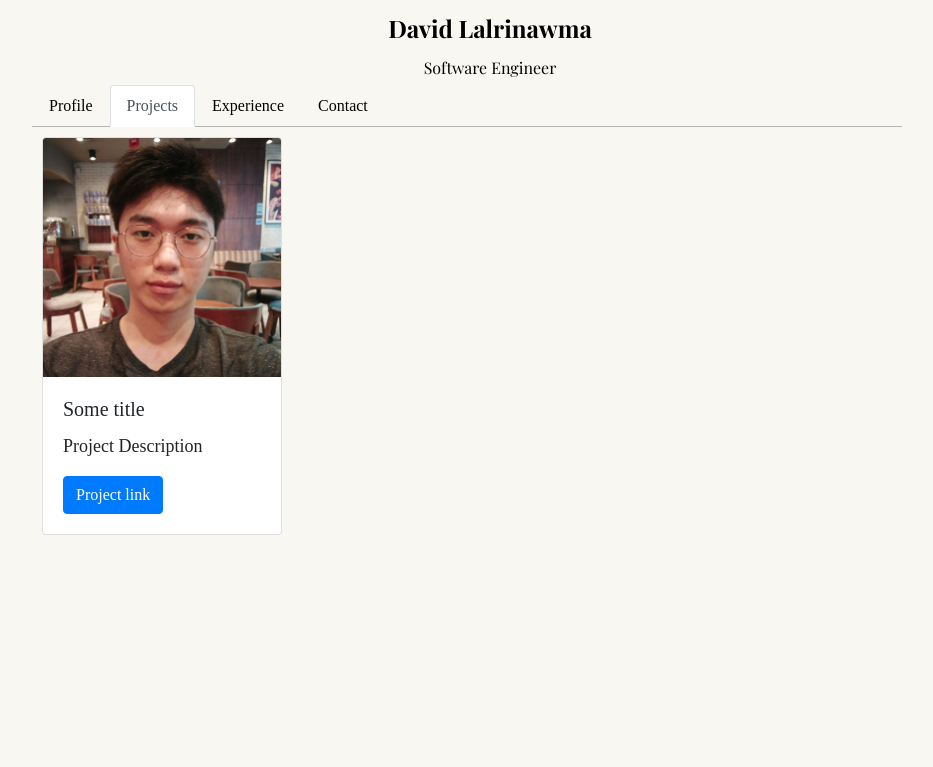
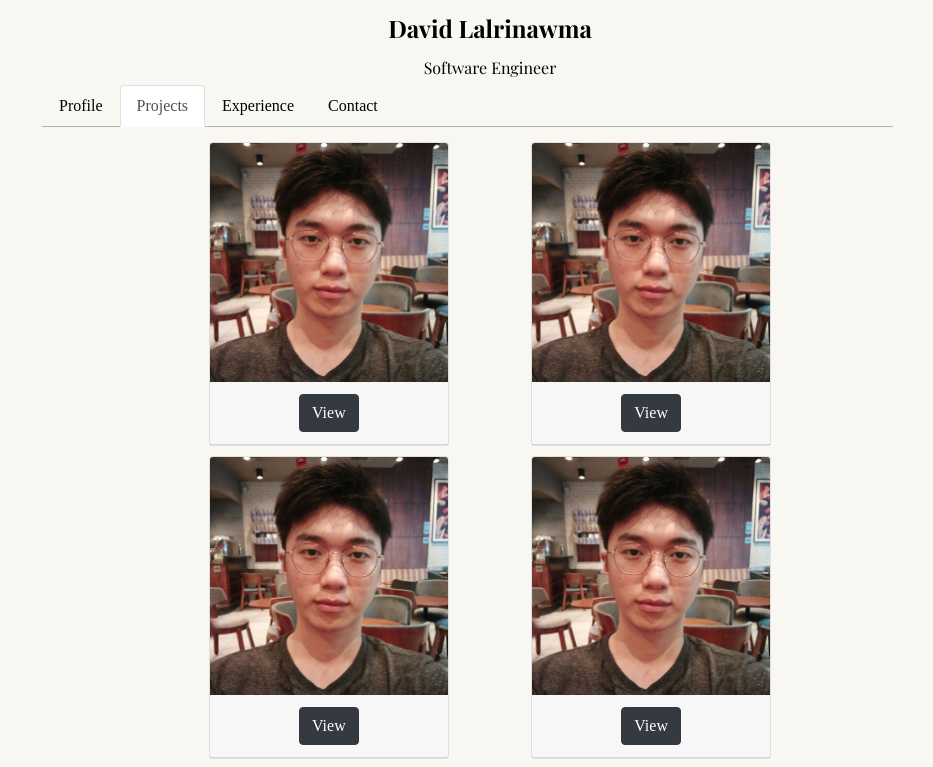
Before and after one commit to davidyeshi/portfolio, a React (Create React App) app: page / in a window 1280 px wide. Shown: the top 767 px of the page, without its empty margins (150-1083 px from the left). Built offline with nearby package versions, Linux system fonts and the light colour scheme; a web font is replaced by a local one.

Commit message:
Added Modal to Project

```diff
--- a/src/components/Projects/Project/Project.js
+++ b/src/components/Projects/Project/Project.js
@@ -1,27 +1,48 @@
-import React from 'react';
-import {Card, Button} from 'react-bootstrap';
+import React, { Component } from 'react';
+import {Card, Button, Modal} from 'react-bootstrap';
 import Radium from 'radium';
 
 const style = {
     'width': '10rem',
+    'textAlign': 'center',
     '@media (min-width: 500px)': {
         'width': '15rem'
-    }
+    },
+    'margin':'5px'
 };
 
-const project = (props) => (
-    <div style={style}>
-        <Card >
-            <Card.Img variant="top" src={props.projectImage}/>
-            <Card.Body>
-                <Card.Title>{props.title}</Card.Title>
-                <Card.Text>
-                    {props.desc}
-                </Card.Text>
-                <Button variant="primary">{props.link}</Button>
-            </Card.Body>
-        </Card>
-    </div>
-)
+class Project extends Component {
 
-export default Radium(project);
+    state = {
+        show: false
+    }
+
+    showModal = () => this.setState({show:true});
+    closeModal = () => this.setState({show:false});
+
+    render() {
+        return(
+            <div style={style}>
+                <Card >
+                    <Card.Img variant="top" src={this.props.projectImage}/>
+                    <Card.Header><Button variant="dark" onClick={this.showModal}>View</Button></Card.Header>
+                    <Modal
+                        show={this.state.show}
+                        onHide={this.closeModal}
+                        centered>
+                        <Modal.Header closeButton>
+                            <Modal.Title>{this.props.title}</Modal.Title>
+                        </Modal.Header>
+                        <Modal.Body>{this.props.desc}</Modal.Body>
+                        <Modal.Footer>
+                            <Button variant="secondary" onClick={this.closeModal}>Close</Button>
+                            <Button variant="dark">{this.props.link}</Button>
+                        </Modal.Footer>
+                    </Modal>
+                </Card>
+            </div>
+        );
+    }
+}
+
+export default Radium(Project);
--- a/src/components/Projects/Project/Project.module.css
+++ /dev/null
@@ -1,3 +0,0 @@
-.CardStyle {
-    width: '15rem';
-}
--- a/src/components/Projects/Projects.js
+++ b/src/components/Projects/Projects.js
@@ -1,10 +1,19 @@
 import React, { Component } from 'react';
 import imgPro from '../../yeshi-5.jpg';
 import Project from './Project/Project';
+import classes from './Projects.module.css';
+
 class Projects extends Component {
     render () {
         return (
-                <Project projectImage={imgPro} title="Some title" desc = "Project Description" link="Project link"  />
+            <div className={classes.Projects}>
+                <Project projectImage={imgPro} eventKey="0" title="Some title" desc = "Project DescriptionProject DescriptionProject DescriptionProject DescriptionProject DescriptionProject DescriptionProject DescriptionProject DescriptionProject DescriptionProject DescriptionProject Description" link="Project link"  />
+                <Project projectImage={imgPro} eventKey="1" title="Some title" desc = "Project DescriptionProject DescriptionProject DescriptionProject DescriptionProject DescriptionProject DescriptionProject DescriptionProject DescriptionProject DescriptionProject DescriptionProject Description" link="Project link"  />
+                <Project projectImage={imgPro} eventKey="2" title="Some title" desc = "Project DescriptionProject DescriptionProject DescriptionProject DescriptionProject DescriptionProject DescriptionProject DescriptionProject DescriptionProject DescriptionProject DescriptionProject Description" link="Project link"  />
+                <Project projectImage={imgPro} eventKey="3" title="Some title" desc = "Project DescriptionProject DescriptionProject DescriptionProject DescriptionProject DescriptionProject DescriptionProject DescriptionProject DescriptionProject DescriptionProject DescriptionProject Description" link="Project link"  />
+                <Project projectImage={imgPro} eventKey="4" title="Some title" desc = "Project DescriptionProject DescriptionProject DescriptionProject DescriptionProject DescriptionProject DescriptionProject DescriptionProject DescriptionProject DescriptionProject DescriptionProject Description" link="Project link"  />
+                <Project projectImage={imgPro} eventKey="5" title="Some title" desc = "Project DescriptionProject DescriptionProject DescriptionProject DescriptionProject DescriptionProject DescriptionProject DescriptionProject DescriptionProject DescriptionProject DescriptionProject Description" link="Project link"  />
+            </div>
         );
     }
 }
--- /dev/null
+++ b/src/components/Projects/Projects.module.css
@@ -0,0 +1,14 @@
+.Projects {
+    display: flex;
+    flex-wrap: wrap;
+    justify-content: space-evenly;
+    width: 80%;
+    align-items: center;
+    margin:10px auto
+}
+
+@media(max-width: 500px) {
+    .Projects {
+        width: 95%;
+    }
+}
--- a/src/containers/Layout/Layout.module.css
+++ b/src/containers/Layout/Layout.module.css
@@ -25,7 +25,6 @@
     /* border: 1px solid black; */
     width: 90vw;
     height: 140vh;
-    margin: 10px;
     text-align: left;
     font-size: small;
 }
```
